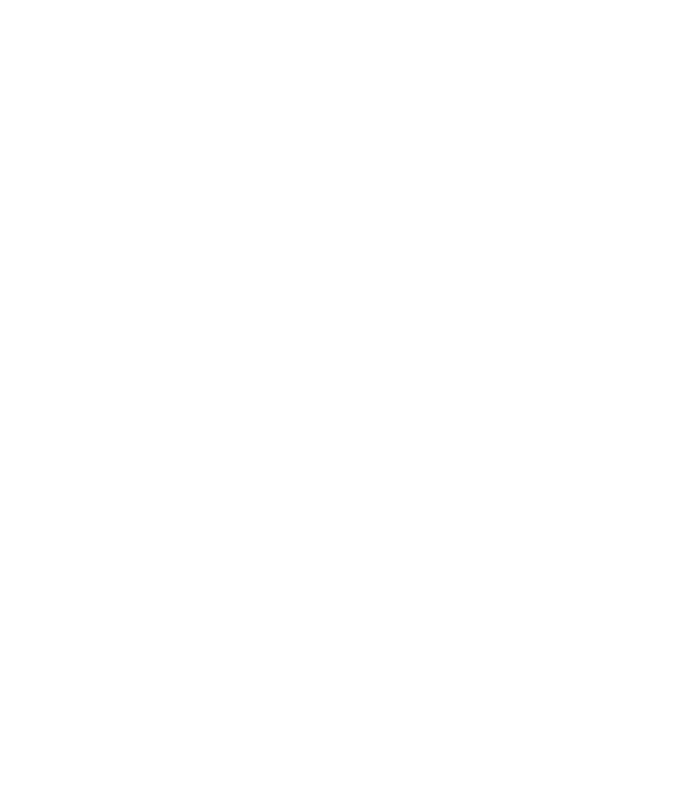
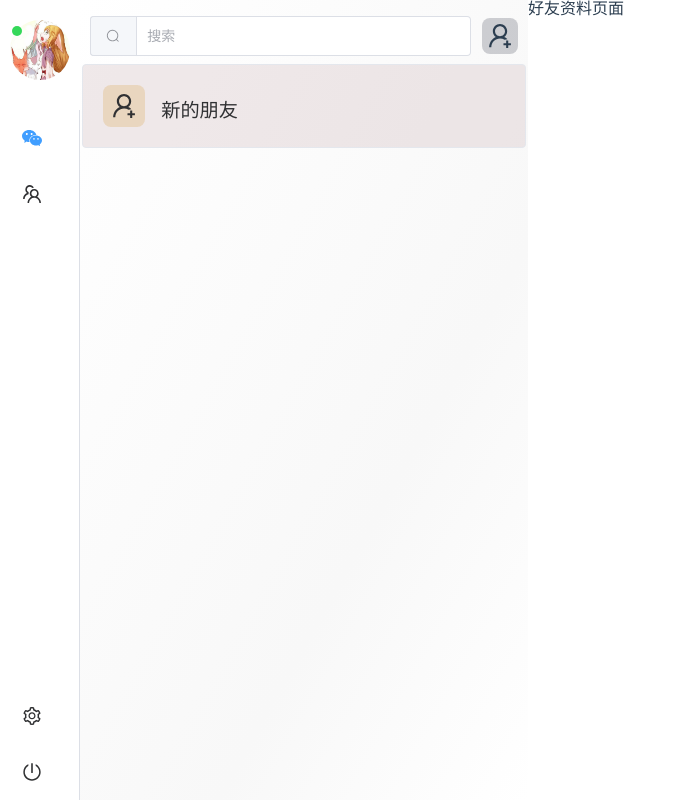
Before and after one commit to jiangjing1219/im-vue-ui, a Vue app: page /main/contacts/friendDetail in a window 1280 px wide. Before the commit this address had no page. Shown: the whole page, without its empty margins (0-675 px from the left). Built offline with nearby package versions, Linux system fonts and the light colour scheme.

Commit message:
[202406122123][fix]路由调整,样式适配

```diff
--- a/src/components/ContactCard/ContactCard.vue
+++ b/src/components/ContactCard/ContactCard.vue
@@ -1,5 +1,5 @@
 <template>
-  <el-card style="width: 99%; margin: 3px  0" shadow="hover">
+  <el-card style="width: 99%; margin: 3px  0" shadow="hover" v-bind="$attrs">
     <div class="car-container">
       <Avatar :src=profileImage status='online' size="42px" statusIconSize="8px"></Avatar>
       <div class="car-text">{{contact.nickName}}</div>
--- a/src/router/index.ts
+++ b/src/router/index.ts
@@ -30,6 +30,11 @@
         path: 'friendRequest',
         name: 'friendRequest',
         component: () => import('@/views/friendRequestPage/FriendRequestPage.vue'),
+      },
+      {
+        path: 'friendDetail',
+        name: 'friendDetail',
+        component: () => import('@/views/friendDetailPage/friendDetailPage.vue'),
       }],
     }],
   },
--- a/src/store/contactsList.ts
+++ b/src/store/contactsList.ts
@@ -9,6 +9,7 @@
 export const userConcatListStore = defineStore('contactsList', {
   state: () => ({
     friendShipList: [] as ImFriendShipEntityList,
+    currentContactCarId: 'new_fiend' as string,
   }),
   getters: {
     getFriendShipList(): ImFriendShipEntityList {
--- a/src/types/index.ts
+++ b/src/types/index.ts
@@ -104,7 +104,7 @@
   // 发起方ID
   fromId?: string;
   // 接收方ID
-  toId?: string;
+  toId: string;
   // 备注
   remark?: string;
   // 状态：1正常 2删除
--- a/src/views/contactPage/ContactPage.vue
+++ b/src/views/contactPage/ContactPage.vue
@@ -2,6 +2,7 @@
   <div style="display: flex">
     <div class="sidebar">
       <div class="styled-contact-list">
+        <!-- 条件查询 -->
         <div class="contact-header">
           <el-input
             v-model="searchText"
@@ -20,8 +21,10 @@
             </el-icon>
           </div>
         </div>
+        <!--  显示列表  -->
         <div class="contact-body">
-          <el-card style="width: 99%; margin: 3px  0" shadow="hover">
+        <!--  【新朋友】页签  -->
+          <el-card style="width: 99%; margin: 3px  0" shadow="hover" @click="newFriendCarClick"  :class="{'car-container-click' : 'new_fiend' === currentContactCarId}">
             <div style="display: flex; align-items: center">
               <div style="height: 42px;width: 42px; background-color: rgb(211 142 22 / 20%);
       border-radius:8px;display: flex;align-items: center;justify-content: center">
@@ -34,10 +37,13 @@
               </el-badge>
             </div>
           </el-card>
+          <!--  【联系人】页签 -->
           <contact-card
+            :class="{'car-container-click' : item.toId === currentContactCarId}"
             v-for="(item, index) in friendShipList"
             :key="`${item.toId}_${index}`"
             :contact="item"
+            @click="concatItemCarClick(item)"
           />
         </div>
       </div>
@@ -59,10 +65,13 @@
 import { userConcatListStore } from '@/store/contactsList';
 import { useFriendRequestStore } from '@/store/friendRequestList';
 import { storeToRefs } from 'pinia';
+import { useRouter } from 'vue-router';
 import AddFriendDialog from '@/components/AddFriendDialog/AddFriendDialog.vue';
+import { ImFriendShipEntity, ImFriendShipEntityList } from '@/types';
 
+const router = useRouter();
 const concatListStore = userConcatListStore();
-const { friendShipList } = storeToRefs(concatListStore);
+const { friendShipList, currentContactCarId } = storeToRefs(concatListStore);
 const searchText = ref('');
 const addFriendDialogVisible = ref(false);
 const addFriendHandler = () => {
@@ -72,6 +81,22 @@
 const friendRequestStore = useFriendRequestStore();
 const { unreadCount } = storeToRefs(friendRequestStore);
 const badgeHide = computed(() => unreadCount.value === 0);
+
+const newFriendCarClick = () => {
+  currentContactCarId.value = 'new_fiend';
+  router.replace('/main/contacts/friendRequest');
+};
+
+const concatItemCarClick = (item: ImFriendShipEntity) => {
+  currentContactCarId.value = item.toId;
+  /* 跳转好友详情页面 */
+  router.replace({
+    path: '/main/contacts/friendDetail',
+    query: {
+      userId: item.toId,
+    },
+  });
+};
 </script>
 
 <style scoped>
@@ -87,7 +112,7 @@
 .styled-contact-list {
   display: flex;
   flex-direction: column;
-  height: calc(100vh - 20px); /* 设置容器的高度为视口的高度 */
+  height: 100vh; /* 设置容器的高度为视口的高度 */
 }
 
 .contact-header {
@@ -111,4 +136,8 @@
   margin-top: 10px;
   margin-right: 40px;
 }
+
+.car-container-click {
+  background-color: #bfa1a33b;
+}
 </style>
--- a/src/views/conversationPage/ConversationPage.vue
+++ b/src/views/conversationPage/ConversationPage.vue
@@ -35,11 +35,10 @@
 
 import { ref } from 'vue';
 // eslint-disable-next-line import/no-extraneous-dependencies
-import { Discount, Plus, Search } from '@element-plus/icons-vue';
+import { Plus, Search } from '@element-plus/icons-vue';
 import ConversationCar from '@/components/ConversationCar/ConversationCar.vue';
 import { useConversationSetStore } from '@/store/conversationSet';
 import { storeToRefs } from 'pinia';
-import MessagePage from '@/views/messagePage/messagePage.vue';
 import ChatMessage from '@/components/ChatMessage/ChatMessage.vue';
 
 const conversationSetStore = useConversationSetStore();
@@ -67,7 +66,7 @@
 .styled-message-list {
   display: flex;
   flex-direction: column;
-  height: calc(100vh - 20px); /* 设置容器的高度为视口的高度 */
+  height: 100vh; /* 设置容器的高度为视口的高度 */
 }
 
 .chat-header {
--- /dev/null
+++ b/src/views/friendDetailPage/friendDetailPage.vue
@@ -0,0 +1,11 @@
+<script setup lang="ts">
+
+</script>
+
+<template>
+  好友资料页面
+</template>
+
+<style scoped>
+
+</style>
```
